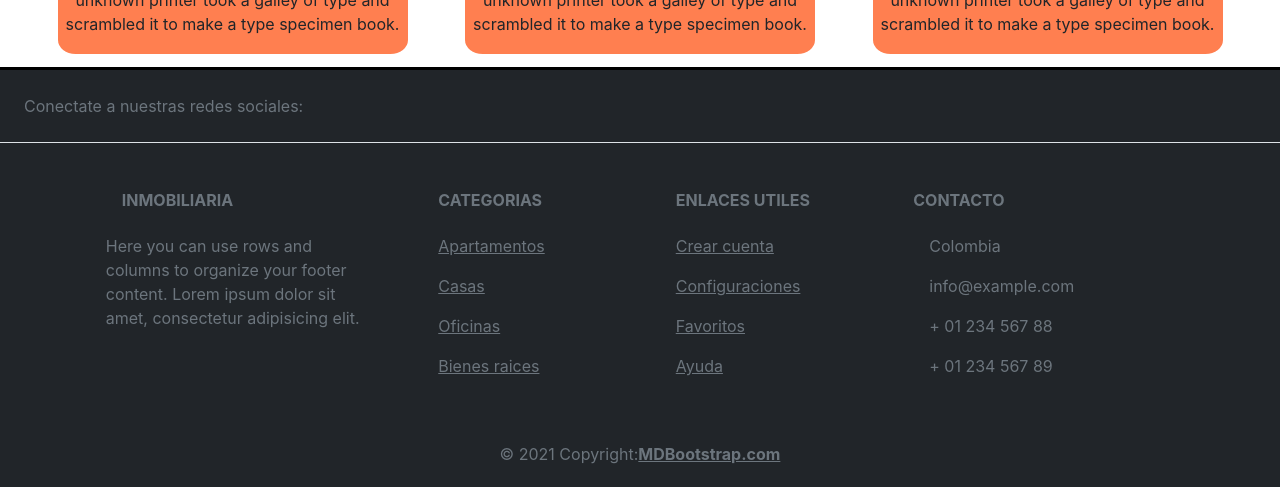
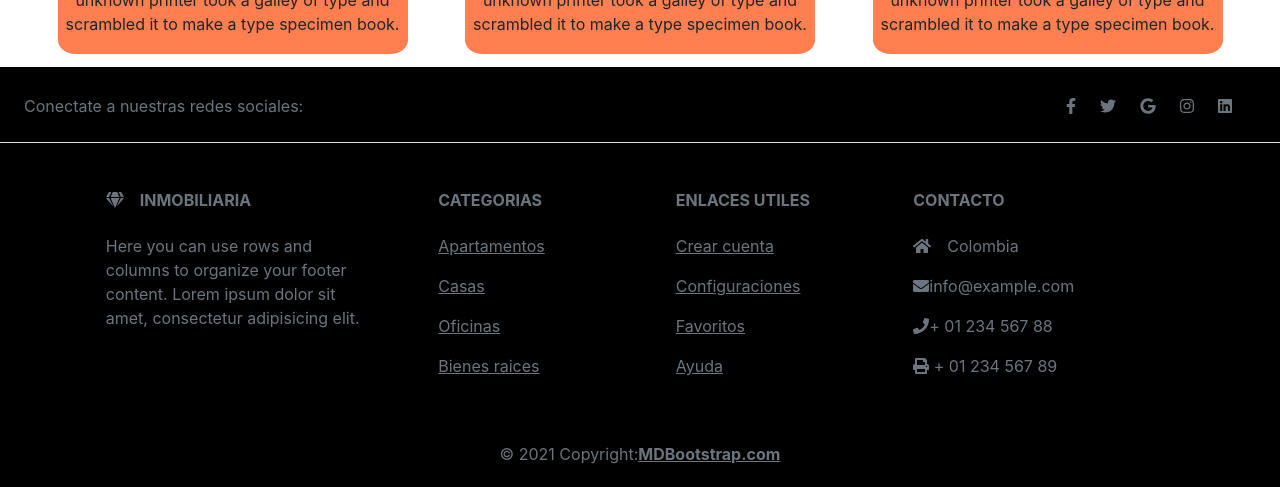
Before and after one commit to creator-krixus/inmobiliario, a React (Create React App) app: page / in a window 1280 px wide. Shown: the part 2102-2589 px from the top of the page. Built offline with nearby package versions, Linux system fonts and the light colour scheme.

Commit message:
AwesomeFont package added, icons fixed

```diff
--- a/package.json
+++ b/package.json
@@ -3,6 +3,10 @@
   "version": "0.1.0",
   "private": true,
   "dependencies": {
+    "@fortawesome/fontawesome-svg-core": "^1.2.36",
+    "@fortawesome/free-brands-svg-icons": "^5.15.4",
+    "@fortawesome/free-solid-svg-icons": "^5.15.4",
+    "@fortawesome/react-fontawesome": "^0.1.16",
     "@testing-library/jest-dom": "^5.15.1",
     "@testing-library/react": "^11.2.7",
     "@testing-library/user-event": "^12.8.3",
--- a/src/components/about/About.jsx
+++ b/src/components/about/About.jsx
@@ -5,7 +5,7 @@ export default function About() {
         <div class="contenedorAbout" >
             <h1 className="Qsomos">QUÍENES SOMOS</h1>
             <p className="PqSomos">Somos una compañía que nace del trabajo colectivo de un equipo comprometido con la sociedad y de la necesidad de  brindar a través de un espació tecnológico un servicio diferenciador a inversionistas,  y propietarios que deseen comercializar su bien inmueble</p>
-            <a class="botonAbout" href="" target="_blank">CONOCE MÁS</a>
+            <a class="botonAbout" href="a" target="_blank">CONOCE MÁS</a>
 
         </div>
     )
--- a/src/components/footer/Footer.jsx
+++ b/src/components/footer/Footer.jsx
@@ -1,5 +1,9 @@
 import React from 'react'
 // Se extrae la fecha actial y el año
+import {FontAwesomeIcon} from '@fortawesome/react-fontawesome';
+import { faFacebookF, faGoogle, faInstagram, faLinkedin, faTwitter } from '@fortawesome/free-brands-svg-icons';
+import { faEnvelope, faGem, faHome, faPhone, faPrint } from '@fortawesome/free-solid-svg-icons';
+
 
 
 export default function Footer() {
@@ -10,7 +14,7 @@ export default function Footer() {
 
         <div>
 
-<footer class="text-center text-lg-start bg-dark text-muted">
+<footer class="text-center text-lg-start bg-black text-muted">
 
   <section
     class="d-flex justify-content-center justify-content-lg-between p-4 border-bottom"
@@ -20,28 +24,23 @@ export default function Footer() {
       <span>Conectate a nuestras redes sociales:</span>
     </div>
 
-
-
     <div>
       <a href="a" class="me-4 text-reset">
-        <i class="fab fa-facebook-f"></i>
+        <FontAwesomeIcon icon={faFacebookF} />
       </a>
       <a href="v" class="me-4 text-reset">
-        <i class="fab fa-twitter"></i>
+        <FontAwesomeIcon icon={faTwitter} />
       </a>
       <a href="c" class="me-4 text-reset">
-        <i class="fab fa-google"></i>
+      <FontAwesomeIcon icon={faGoogle} />
       </a>
       <a href="d" class="me-4 text-reset">
-        <i class="fab fa-instagram"></i>
+      <FontAwesomeIcon icon={faInstagram} />
       </a>
       <a href="e" class="me-4 text-reset">
-        <i class="fab fa-linkedin"></i>
+      <FontAwesomeIcon icon={faLinkedin} />
       </a>
-      <a href="a" class="me-4 text-reset">
-        <i class="fab fa-github"></i>
-      </a>
-    </div>
+     </div>
 
   </section>
 
@@ -55,6 +54,7 @@ export default function Footer() {
         <div class="col-md-3 col-lg-4 col-xl-3 mx-auto mb-4">
 
           <h6 class="text-uppercase fw-bold mb-4">
+          <FontAwesomeIcon icon={faGem}/>
             <i class="fas fa-gem me-3"></i>Inmobiliaria
           </h6>
           <p>
@@ -112,13 +112,16 @@ export default function Footer() {
           <h6 class="text-uppercase fw-bold mb-4">
             Contacto
           </h6>
-          <p><i class="fas fa-home me-3"></i>Colombia</p>
+          <p><FontAwesomeIcon icon={faHome}/>
+            <i class="fas fa-home me-3"></i>Colombia</p>
           <p>
-            <i class="fas fa-envelope me-3"></i>
+            <FontAwesomeIcon icon={faEnvelope}/>
             info@example.com
           </p>
-          <p><i class="fas fa-phone me-3"></i> + 01 234 567 88</p>
-          <p><i class="fas fa-print me-3"></i> + 01 234 567 89</p>
+          <p>
+            <FontAwesomeIcon icon={faPhone}/>
+             + 01 234 567 88</p>
+          <p><FontAwesomeIcon icon={faPrint}/> + 01 234 567 89</p>
         </div>
 
       </div>
```
Also changed, not shown: 1 other file (tests, documents, lock files or other folders).
